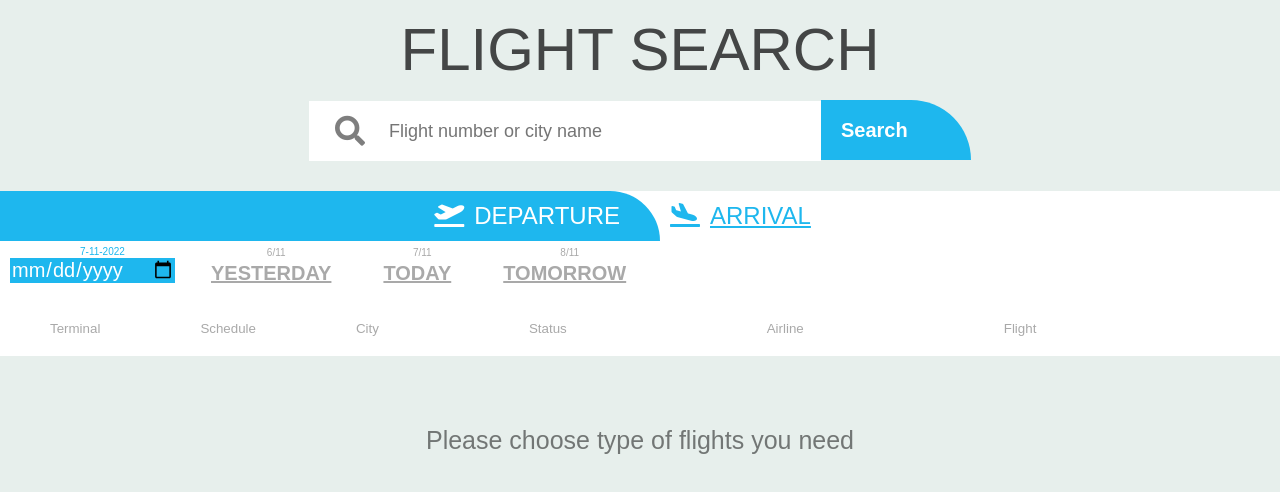
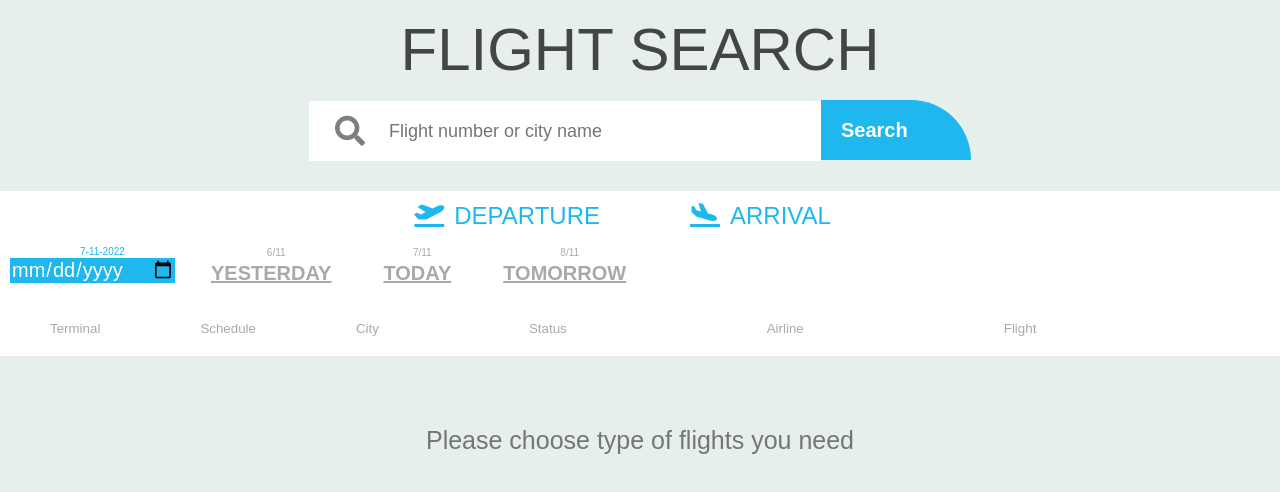
Before and after one commit to romontherock/kyiv_airport, a React app: page / in a window 1280 px wide. Shown: the top 492 px of the page. Built offline with nearby package versions, Linux system fonts and the light colour scheme.

Commit message:
artemCommit

```diff
--- a/src/flights/components/ArrivalFlightsList.jsx
+++ b/src/flights/components/ArrivalFlightsList.jsx
@@ -14,7 +14,7 @@ const ArrivalFlightsList = ({ flightsList, getFlightsList }) => {
   const [searchParams, setSearchParams] = useSearchParams();
   const search = searchParams.get('search');
   const date = searchParams.get('date');
-  console.log(search);
+  // console.log(search);
   useEffect(() => {
     if (!date) {
       console.log(search);
--- a/src/flights/components/Navigation.jsx
+++ b/src/flights/components/Navigation.jsx
@@ -3,12 +3,17 @@ import '../../styles/navigation.scss';
 import { NavLink } from 'react-router-dom';
 
 const Navigation = () => {
+  let activeStyle = {
+    paddingRight: '40px',
+    color: '#fff',
+    backgroundColor: '#1eb7ee',
+  };
   return (
     <div className="navigation">
       <NavLink
+        style={({ isActive }) => (isActive ? activeStyle : undefined)}
         className="navigation__btn navigation-departure__btn"
         to={`/departure${location.search}`}
-        activeClassName="navigation__btn_selected"
       >
         <span className="navigation__btn-icon">
           <i className="fas fa-plane-departure"></i>
@@ -19,8 +24,7 @@ const Navigation = () => {
       <NavLink
         className="navigation__btn navigation-arrival__btn"
         to={`/arrival${location.search}`}
-        activeClassName="navigation__btn_selected"
-        // className={isActive => 'navigation__btn' + (isActive ? '_selected' : '')}
+        style={({ isActive }) => (isActive ? activeStyle : undefined)}
       >
         <span className="navigation__btn-icon">
           <i className="fas fa-plane-arrival"></i>
--- a/src/styles/navigation.scss
+++ b/src/styles/navigation.scss
@@ -12,11 +12,6 @@
     align-items: center;
     border: none;
 
-    &_selected {
-      text-decoration: none;
-      background-color: #1eb7ee;
-    }
-
     &-icon {
       margin: 0 10px;
     }
@@ -25,17 +20,18 @@
   &-departure__btn {
     justify-content: end;
     padding-right: 40px;
-    color: #fff;
-    background-color: #1eb7ee;
     border-radius: 0 80px 0 0;
     font-size: 24px;
+    color: #1eb7ee;
     text-decoration: none;
   }
 
   &-arrival__btn {
+    border-radius: 80px 0 0 0;
+    padding-left: 40px;
     justify-content: flex-start;
+    font-size: 24px;
+    text-decoration: none;
     color: #1eb7ee;
-    background-color: transparent;
-    font-size: 24px;
   }
 }
```
